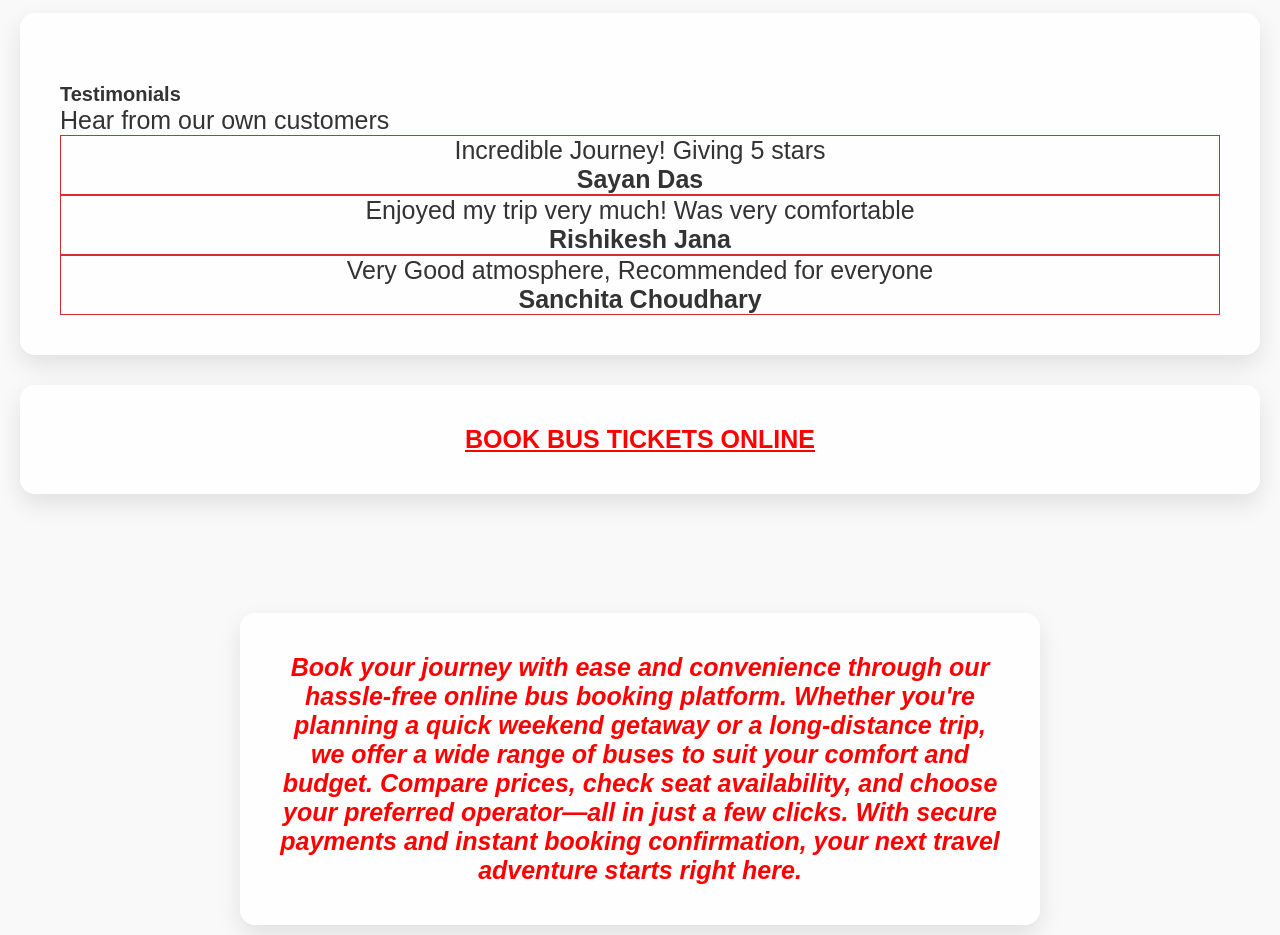
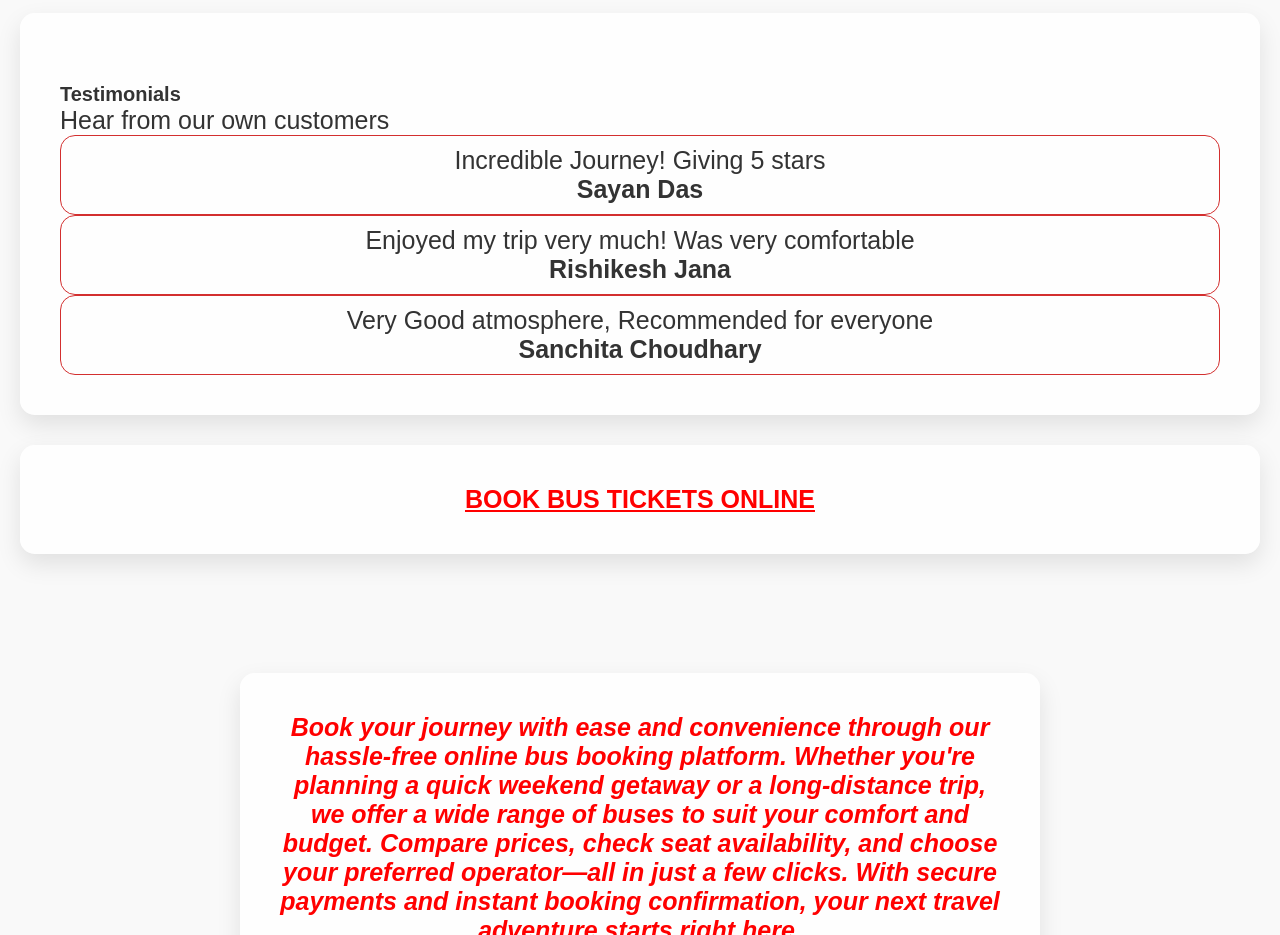
Before and after one commit to abhijitdas44719/ADIBUS, a plain HTML site: page index.html in a window 1280 px wide. Shown: the part 1100-2035 px from the top of the page. Drawn offline with Linux system fonts and the light colour scheme.

Commit message:
index.css

```diff
--- a/index.css
+++ b/index.css
@@ -395,18 +395,21 @@ element.style {
   border: 1px solid;
   border-color: #d32f2f;
   align: left;
-
+  border-radius: 15px;
+  padding:10px 20px;
 
 }
 .box2  {
   border: 1px solid;
   border-color: #d32f2f;
   align: center;
-
+  border-radius: 15px;
+  padding:10px 20px;
 }
 .box3  {
   border: 1px solid;
   border-color: #d32f2f;
   align: right;
-
+  border-radius: 15px;
+  padding:10px 20px;
 }
```
